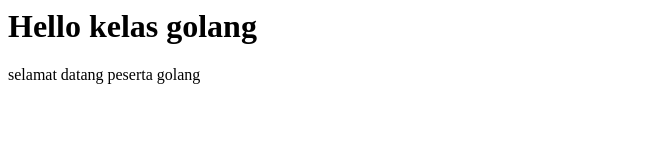
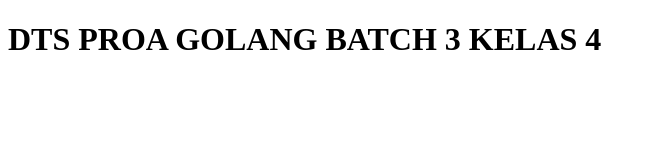
Before and after one commit to progategol3/golangkelas4, a plain HTML site: page index.html in a window 1280 px wide. Shown: the whole page, without its empty margins (0-656 px from the left). Drawn offline with Linux system fonts and the light colour scheme.

Commit message:
merubah content index.html

```diff
--- a/index.html
+++ b/index.html
@@ -1,2 +1,12 @@
-<h1>Hello kelas golang</h1>
-<p>selamat datang peserta golang</p>
+<!DOCTYPE html>
+<html lang="en">
+<head>
+    <meta charset="UTF-8">
+    <meta http-equiv="X-UA-Compatible" content="IE=edge">
+    <meta name="viewport" content="width=device-width, initial-scale=1.0">
+    <title>DTS PROA GOLANG BATCH 3</title>
+</head>
+<body>
+    <h1>DTS PROA GOLANG BATCH 3 KELAS 4</h1>
+</body>
+</html>
```
